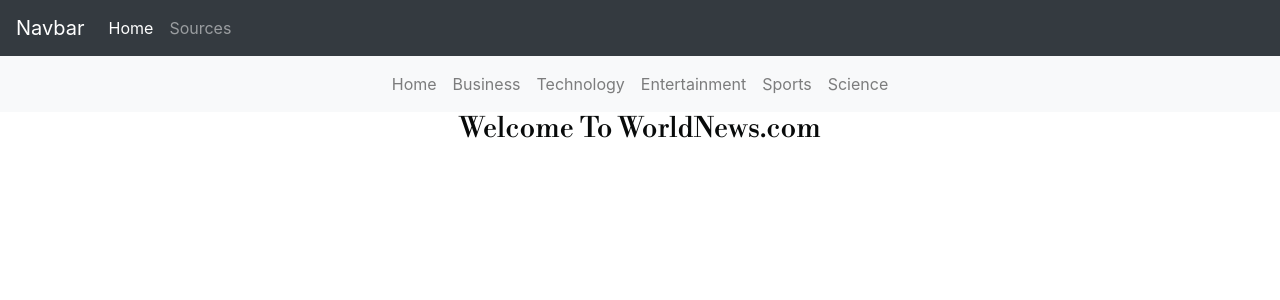
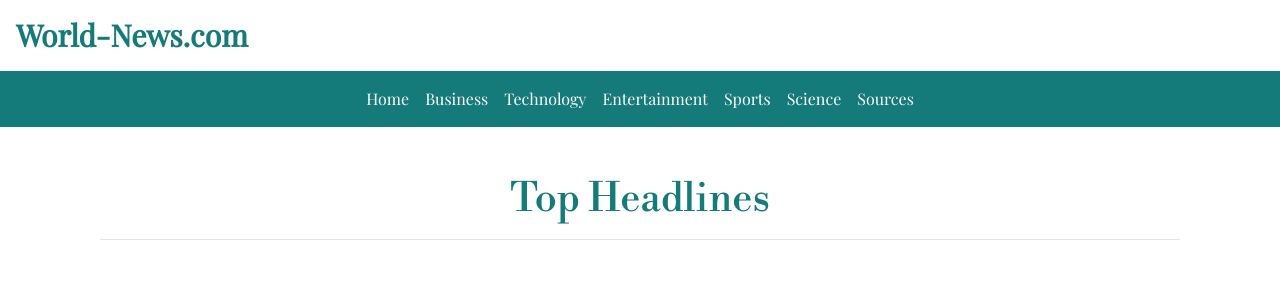
Before and after one commit to Liz-Adhiambo/NewsApi-App, a Flask app: template app/templates/index.html in a window 1280 px wide. Shown: the top 300 px of the page. Run offline with Flask 2, Linux system fonts and the light colour scheme; the template is opened without the code that fills it, so the values that code supplies are empty; parts of the project's set-up code (start-up, migrations or seed data) failed here and were passed over.

Commit message:
Added styling to Base.html

```diff
--- a/app/static/css/index.css
+++ b/app/static/css/index.css
@@ -1,10 +1,16 @@
 @import url('https://fonts.googleapis.com/css2?family=Cormorant+Garamond:wght@300&family=Jost:wght@100;200&family=Libre+Bodoni&family=Playfair+Display&display=swap');
 
 
+h1{
+    font-family: 'Libre Bodoni', serif;
+    color: rgb(21, 122, 122);
+}
 h3{
     font-family: 'Libre Bodoni', serif;
-    color: rgb(8, 10, 10);
+    color: rgb(21, 122, 122);
 }
+
+
 
 .card{
     width: 800px;
@@ -16,3 +22,18 @@
     float: none;
 
 }
+
+#brand{
+    font-family: 'Playfair Display', serif;
+    background-color: white;
+    font-size: 30px;
+    font-weight: bolder;
+    color: rgb(21, 122, 122);
+}
+
+a{
+
+    color: white;
+    text-decoration: none;
+    font-family: 'Playfair Display', serif;
+}
--- a/app/templates/base.html
+++ b/app/templates/base.html
@@ -20,28 +20,18 @@
 
 <body>
 
-  <nav class="navbar navbar-expand-lg navbar-dark bg-dark ">
-    <a class="navbar-brand" href="#">Navbar</a>
-    <button class="navbar-toggler" type="button" data-toggle="collapse" data-target="#navbarNav"
-      aria-controls="navbarNav" aria-expanded="false" aria-label="Toggle navigation">
-      <span class="navbar-toggler-icon"></span>
-    </button>
-    <div class="collapse navbar-collapse" id="navbarNav">
-      <ul class="navbar-nav">
-        <li class="nav-item active">
-          <a class="nav-link" href="#">Home <span class="sr-only">(current)</span></a>
-        </li>
-        <li class="nav-item">
-          <a class="nav-link" href="/sources">Sources</a>
-        </li>
-      </ul>
-    </div>
-  </nav>
+  <!-- Image and text -->
+<nav class="navbar navbar-light">
+  <a class="navbar-brand" href="#" id="brand">
+    World-News.com
+  </a>
+</nav>
+
 
 
 
  <!-- Navbar -->
- <nav class="navbar navbar-expand-lg navbar-light bg-light sticky-top ">
+ <nav class="navbar navbar-expand-lg   sticky-top " style="background-color:rgb(21, 122, 122);">
   <!-- Container wrapper -->
   <div class="container">
 
@@ -67,7 +57,6 @@
           <a class="nav-link" href="{{ url_for('index') }}">Home</a>
         </li>
         <!-- <li class="nav-item">
-          <a class="nav-link" href="#">Everything</a>
         </li> -->
         <li class="nav-item">
           <a class="nav-link" href="{{ url_for('business') }}">Business</a>
@@ -83,6 +72,9 @@
         </li>
         <li class="nav-item">
           <a class="nav-link" href="{{ url_for('science') }}">Science</a>
+        </li>
+        <li class="nav-item">
+          <a class="nav-link" href="/sources">Sources</a>
         </li>
       </ul>
       <!-- Left links -->
--- a/app/templates/index.html
+++ b/app/templates/index.html
@@ -6,7 +6,11 @@
 
 
 {% block content %}
-<h3 style="font-family: 'Libre Bodoni', serif; text-align: center;">Welcome To WorldNews.com</h3>
+<div class="container">
+    <div class="container mt-5">
+        <h1 class="text-center mt-4 mb-3">Top Headlines</h1><hr>
+    </div>
+
 {%for articles in articles%}
 <div class="container">
     <div class="row col-md-10">
```
